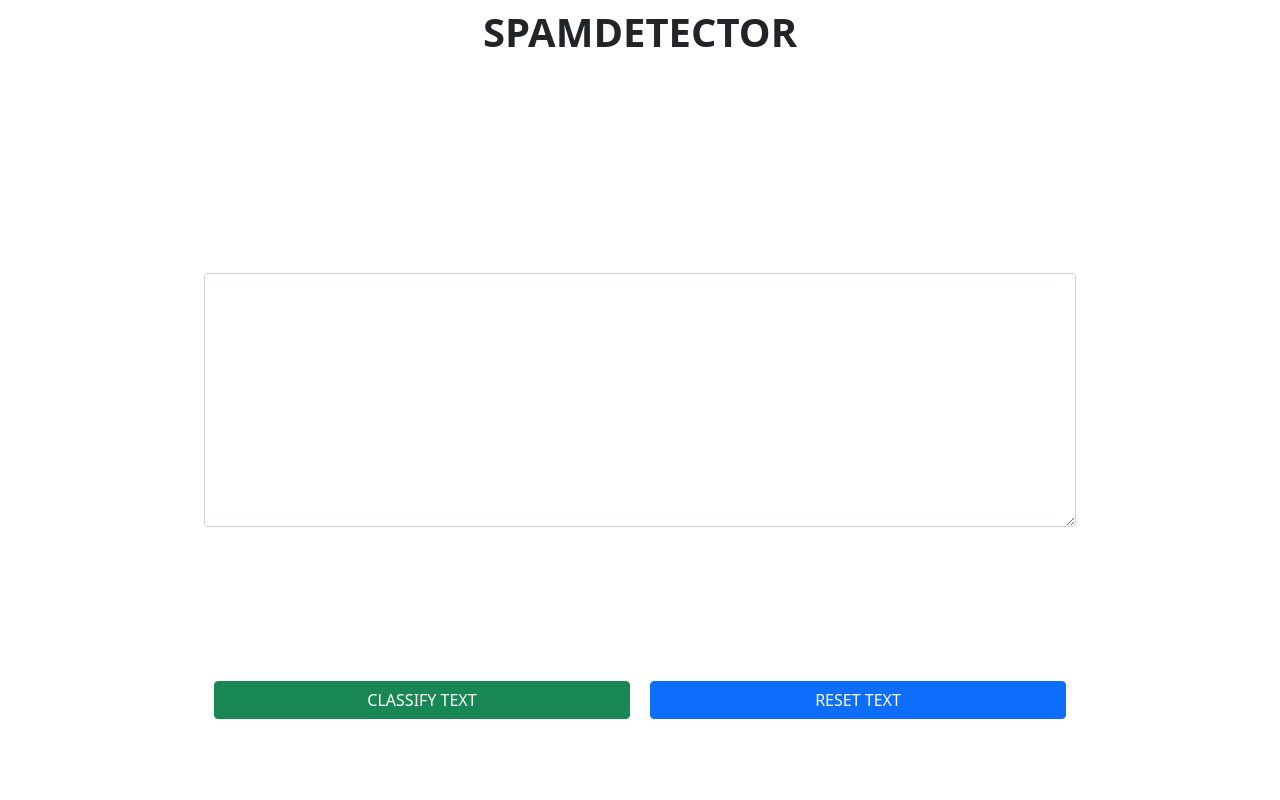
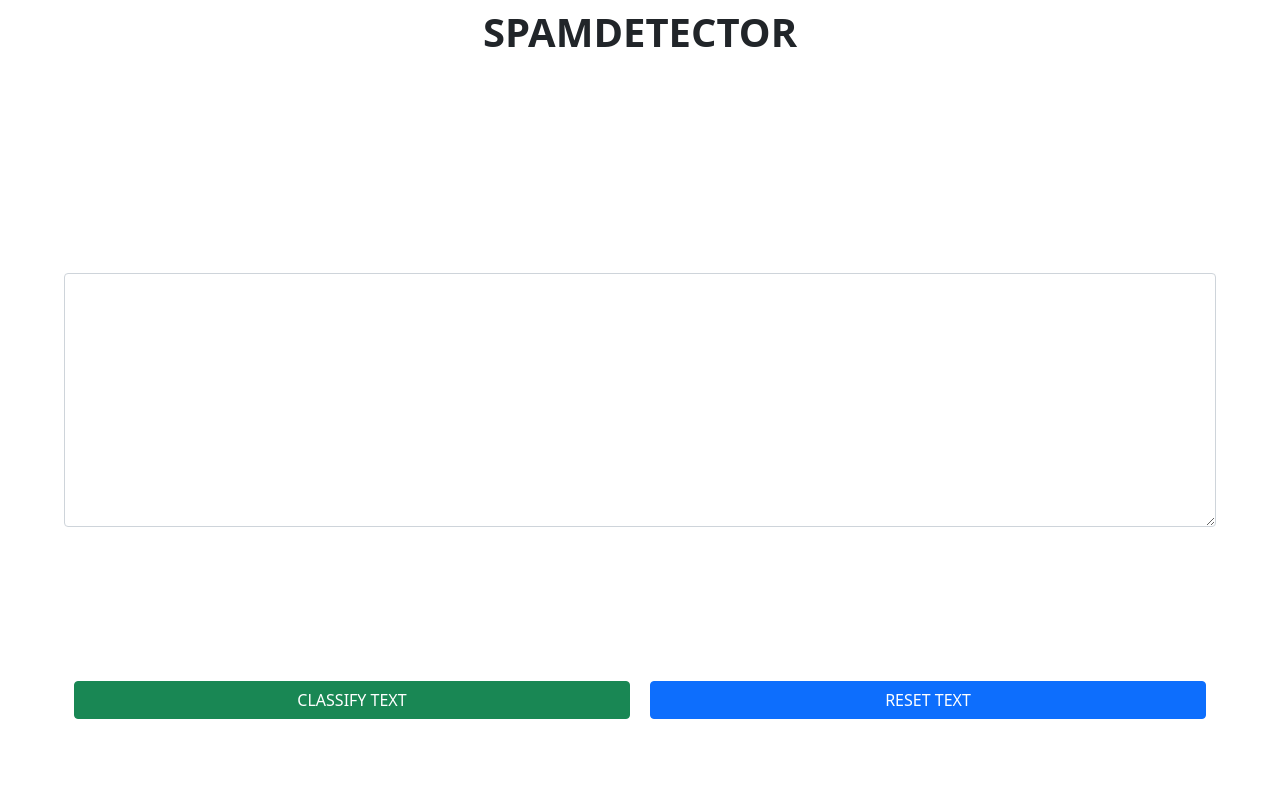
Before and after one commit to misingo255/spam-classification, a Flask app: page / in a window 1280 px wide. Run offline with Flask 2, Linux system fonts and the light colour scheme; some libraries are stand-ins or nearby versions.

Commit message:
added a new screen width

```diff
--- a/templates/index.html
+++ b/templates/index.html
@@ -14,11 +14,11 @@
             margin: 0;
         }
 
-        .container{
-            width: 70%;
+        .contain{
+            width: 90%;
             height: 100vh;
-            margin-left: 15%;
-            margin-right: 15%;
+            margin-left: 5%;
+            margin-right: 5%;
         }
 
         .message_area{
@@ -73,7 +73,7 @@
 </head>
 <body>
 
-    <div class="container">
+    <div class="contain">
 
         <div class="banner">
             <p>SPAM</p>
```
